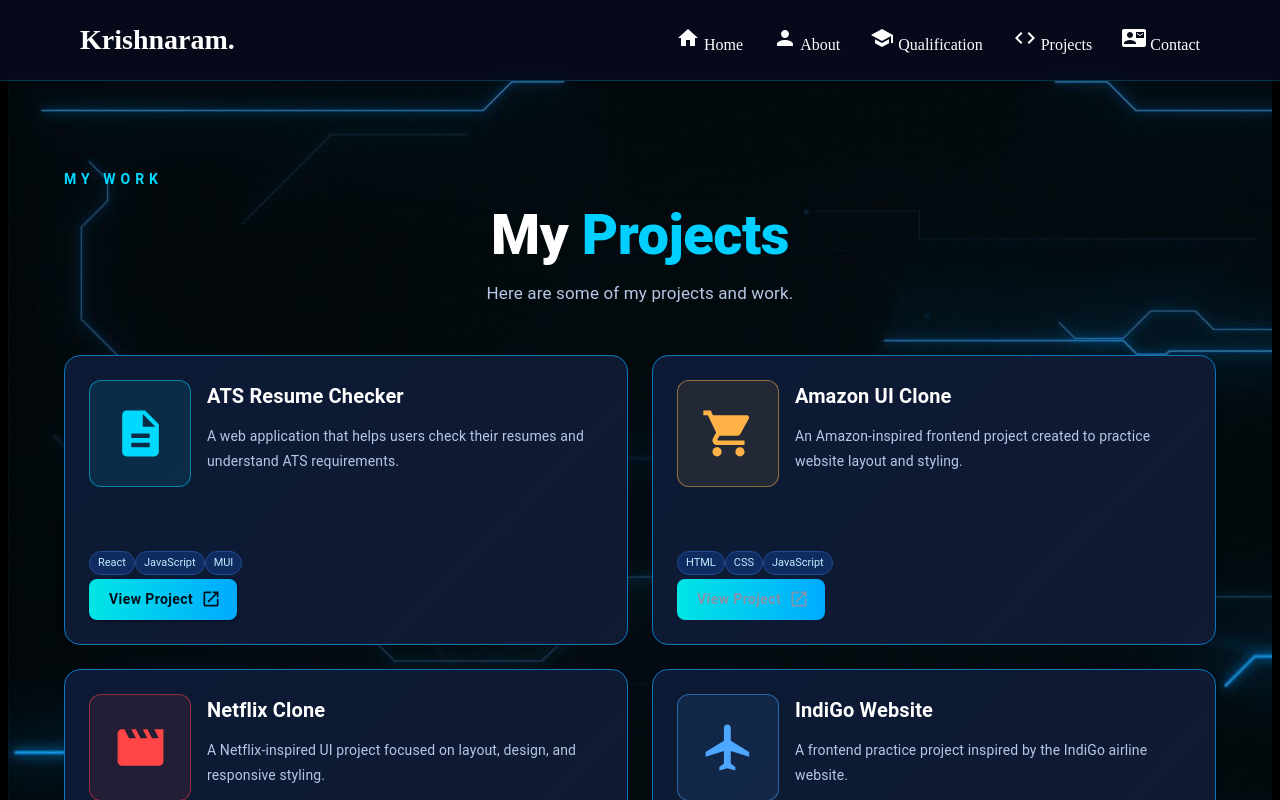
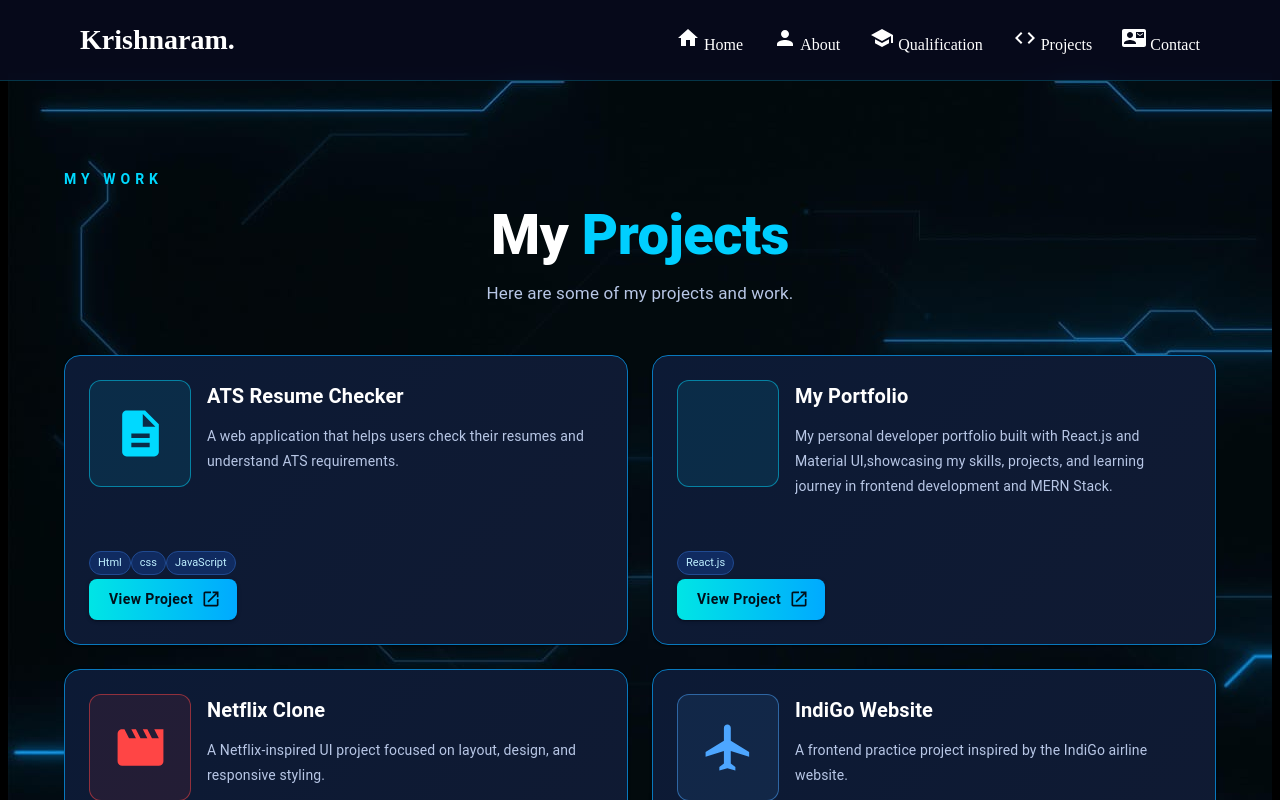
Before and after one commit to krishqop/my-portfolio, a React (Vite) app: page /project in a window 1280 px wide. Shown: the top 800 px of the page. Built offline with nearby package versions, Linux system fonts and the light colour scheme.

Commit message:
update project links and button

```diff
--- a/src/components/Project.jsx
+++ b/src/components/Project.jsx
@@ -23,18 +23,17 @@
       description:
         "A web application that helps users check their resumes and understand ATS requirements.",
       icon: <DescriptionIcon sx={{ fontSize: 55 }} />,
-      tech: ["React", "JavaScript", "MUI"],
+      tech: ["Html","css", "JavaScript",],
       link: "https://ats-resume-checker-gules.vercel.app",
       color: "#00d9ff",
     },
     {
-      title: "Amazon UI Clone",
+      title: "My Portfolio",
       description:
-        "An Amazon-inspired frontend project created to practice website layout and styling.",
-      icon: <ShoppingCartIcon sx={{ fontSize: 55 }} />,
-      tech: ["HTML", "CSS", "JavaScript"],
-      link: "",
-      color: "#ffb347",
+       " My personal developer portfolio built with React.js and Material UI,showcasing my skills, projects, and learning journey in frontend development and MERN Stack.",
+      tech: ["React.js"],
+      link: "https://my-portfolio-mu-one-49.vercel.app",
+      color: "#00d9ff",
     },
     {
       title: "Netflix Clone",
@@ -151,7 +150,6 @@
                 sx={{
                   p: { xs: 2, sm: 2.5, md: 3 },
                   flexGrow: 1,
-                  minHeight: 0,
                   display: "flex",
                   flexDirection: "column",
                   "&:last-child": { pb: 3 },
@@ -162,7 +160,7 @@
                   direction="row"
                   spacing={2}
                   sx={{
-                    minWidth: 0,
+                    // minWidth: 0,
                     flexGrow: 1,
                   }}
                 >
@@ -274,10 +272,6 @@
                       background:
                         "linear-gradient(90deg, #54ffff, #39bdff)",
                     },
-                    "&.Mui-disabled": {
-                      color: "#8494aa",
-                      backgroundColor: "#26344b",
-                    },
                   }}
                 >
                   View Project
```
Also changed, not shown: src/App.jsx (+5 -2 lines).
